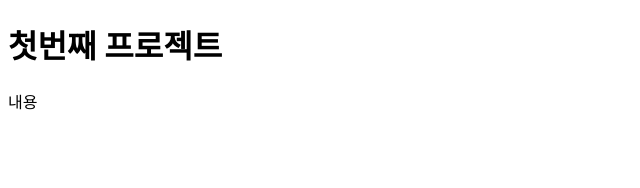
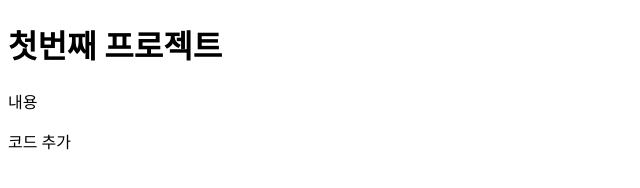
Before and after one commit to o-jslove/firstProject_test1, a plain HTML site: page index.html in a window 1280 px wide. Shown: the full height of the page, 0-640 px from the left. Drawn offline with Linux system fonts and the light colour scheme.

Commit message:
코드 추가

```diff
--- a/index.html
+++ b/index.html
@@ -10,5 +10,6 @@
 <body>
     <h1>첫번째 프로젝트</h1>
     <p>내용</p>
+    <p>코드 추가</p>
 </body>
 </html>
```
